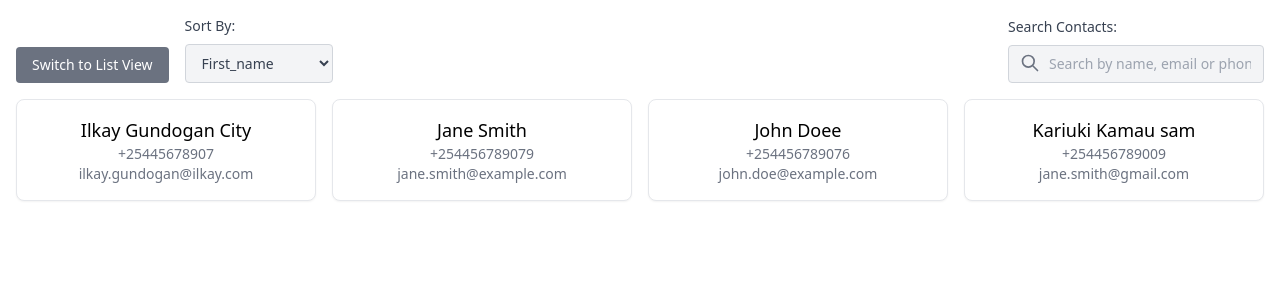
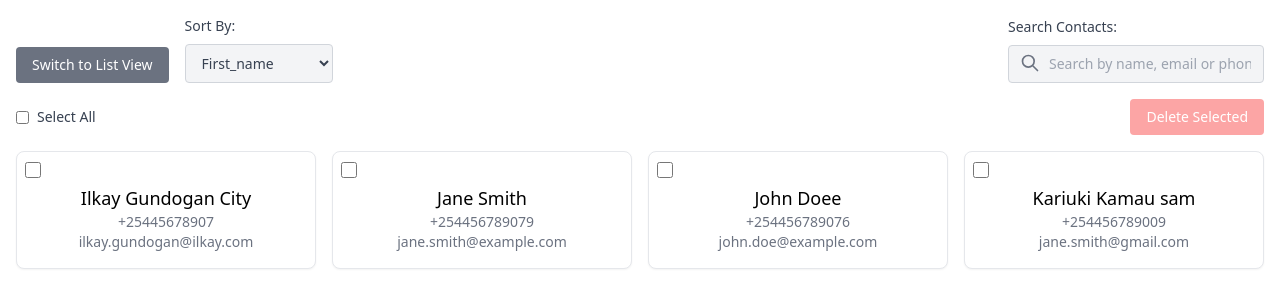
Before and after one commit to kipkemoibenard/phonebook-app, an Angular app: page /phonebook/contact-list in a window 1280 px wide. Shown: the top 308 px of the page. Built offline with nearby package versions, Linux system fonts and the light colour scheme; data requests are answered from the project's data file.

Commit message:
Bulk delete contacts

```diff
--- a/db.json
+++ b/db.json
@@ -36,8 +36,7 @@
       "phone_number": "+254456789079",
       "physical_address": "45 Wabera st, Isiolo, Kenya",
       "id": "4",
-      "is_deleted": true,
-      "contact_image": "https://pics.craiyon.com/2023-06-14/82614c9c770f4641af42a3617d1fb4b3.webp"
+      "is_deleted": false
     }
   ]
 }
--- a/src/app/features/phonebook/components/contact-list/contact-list.component.html
+++ b/src/app/features/phonebook/components/contact-list/contact-list.component.html
@@ -43,14 +43,29 @@
         </div>
     </div>
 
+    <!-- Bulk Actions -->
+    <div class="flex justify-between items-center mb-4">
+        <div class="flex items-center">
+            <input type="checkbox" id="select-all" (change)="toggleSelectAll($event)" class="mr-2">
+            <label for="select-all" class="text-sm text-gray-700">Select All</label>
+        </div>
+        <button (click)="deleteSelected()" [disabled]="!hasSelectedContacts"
+            class="bg-red-500 text-white py-2 px-4 rounded hover:bg-red-600 disabled:bg-red-300 disabled:cursor-not-allowed text-sm">
+            Delete Selected
+        </button>
+    </div>
+
     <!-- Contact List/Grid -->
     <div
         [ngClass]="{ 'grid grid-cols-1 sm:grid-cols-2 md:grid-cols-3 lg:grid-cols-4 gap-4': isGridView, 'flex flex-col space-y-4': !isGridView }">
         <div *ngFor="let contact of filteredContacts | sort: selectedSortDirection: selectedSortField"
-            class="border rounded-lg shadow-sm hover:shadow-md transition p-4 flex flex-col items-center bg-white w-full"
-            (click)="onContactClick(contact.id)">
-            <!-- Display Name and Phone Number -->
-            <h2 class="text-base sm:text-lg font-medium text-center break-words">{{ contact.first_name }} {{ contact.last_name }}</h2>
+            class="border rounded-lg shadow-sm hover:shadow-md transition p-4 flex flex-col items-center bg-white w-full relative" (click)="onContactClick(contact.id)">
+            <!-- Checkbox -->
+            <div class="absolute top-2 left-2">
+                <input type="checkbox" [(ngModel)]="contact.selected" (click)="$event.stopPropagation()" class="form-checkbox h-4 w-4 text-blue-600">
+            </div>
+            <!-- Display Name, email and Phone Number -->
+            <h2 class="text-base sm:text-lg font-medium text-center break-words mt-4">{{ contact.first_name }} {{ contact.last_name }}</h2>
             <p class="text-xs sm:text-sm text-gray-500 text-center break-words">{{ contact.phone_number }}</p>
             <p class="text-xs sm:text-sm text-gray-500 text-center break-words">{{ contact.email }}</p>
         </div>
--- a/src/app/features/phonebook/components/contact-list/contact-list.component.ts
+++ b/src/app/features/phonebook/components/contact-list/contact-list.component.ts
@@ -64,4 +64,27 @@ export class ContactListComponent implements OnInit, OnDestroy {
     // Navigate to the contact details page with the contact's ID
     this.router.navigate(['/phonebook/contact-details', contactId]);
   }
+
+  toggleSelectAll(event: Event) {
+    const isChecked = (event.target as HTMLInputElement).checked;
+    this.filteredContacts.forEach(contact => contact.selected = isChecked);
+  }
+
+  deleteSelected() {
+    const selectedContacts = this.filteredContacts.filter(contact => contact.selected);
+    if (selectedContacts.length === 0) {
+      alert('No contacts selected');
+      return;
+    }
+
+    if (confirm(`Are you sure you want to delete ${selectedContacts.length} contact(s)?`)) {
+      this.contacts = this.contacts.filter(contact => !contact.selected);
+      this.filteredContacts = this.filteredContacts.filter(contact => !contact.selected);
+      // Here we can call a service to delete the contacts
+    }
+  }
+
+  get hasSelectedContacts(): boolean {
+    return this.filteredContacts.some(contact => contact.selected);
+  }
 }
--- a/src/app/features/phonebook/models/phonebook.ts
+++ b/src/app/features/phonebook/models/phonebook.ts
@@ -1,4 +1,5 @@
 export interface Contact {
+    selected: boolean;
     id: number;
     first_name: string;
     last_name: string;
```
